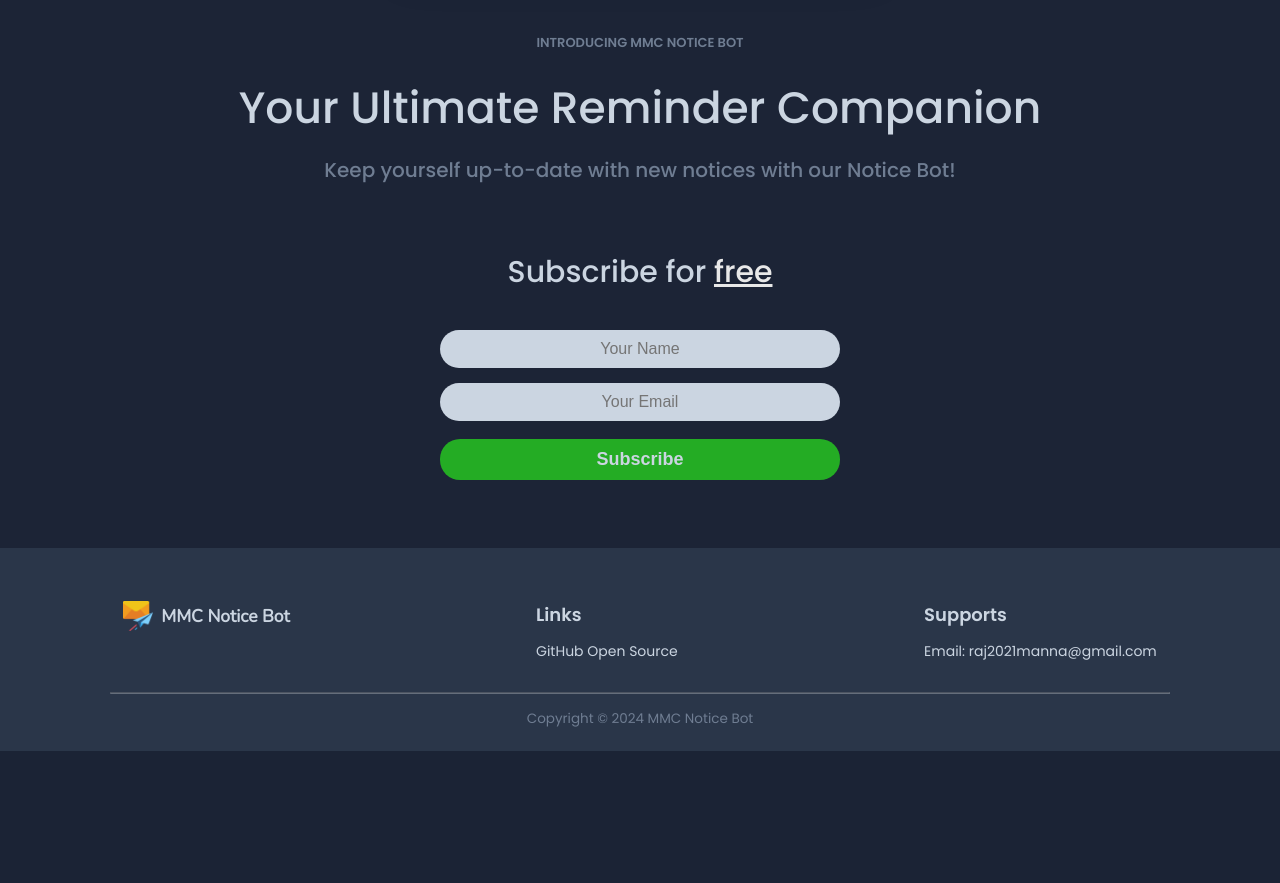
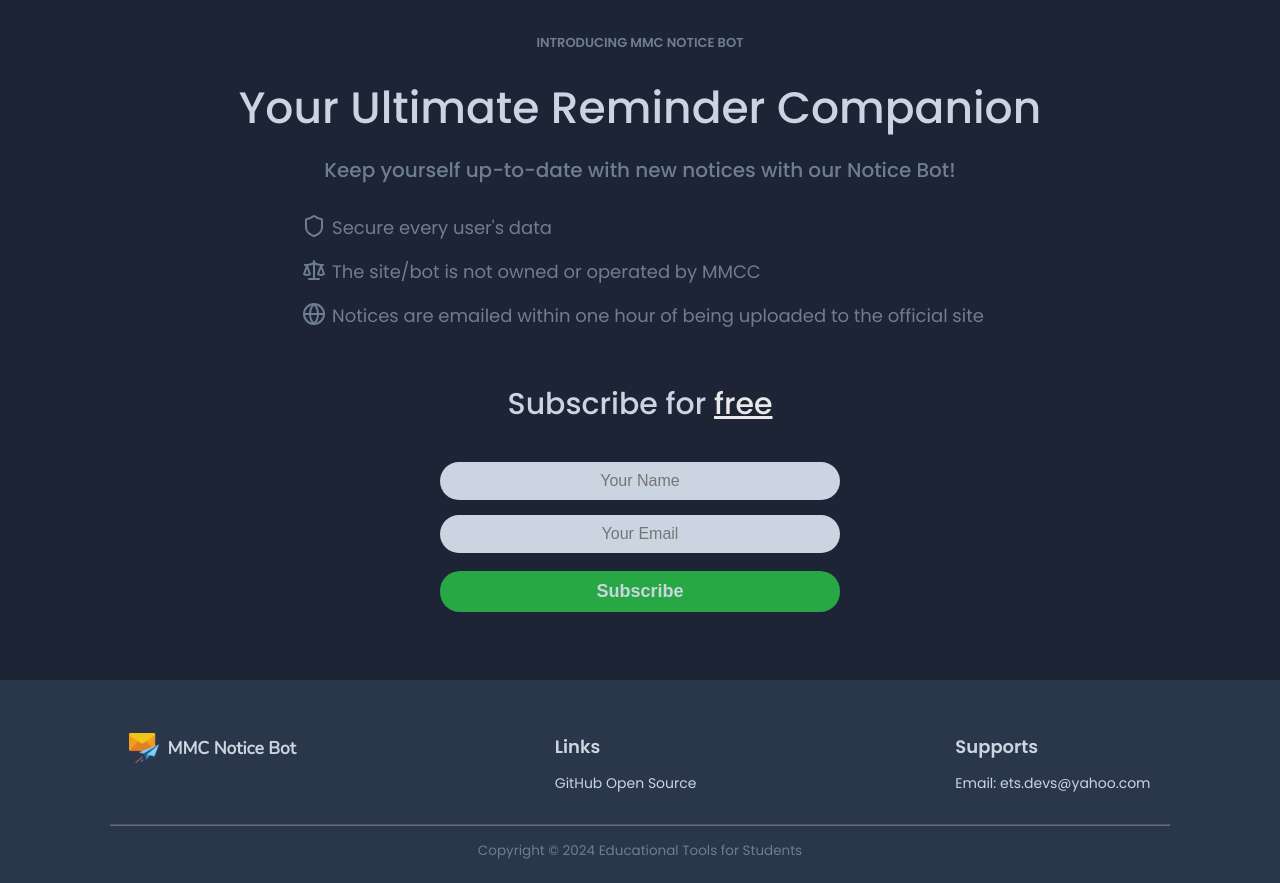
Before and after one commit to rajmanna-dev/www-mmc-noticebot, a Flask app: page / in a window 1280 px wide. Shown: the part 752-1635 px from the top of the page. Before the commit the page ends 1503 px from the top, so only its background shows below. Run offline with Flask 3, Linux system fonts and the light colour scheme.

```diff
--- a/app.py
+++ b/app.py
@@ -4,39 +4,53 @@ import re
 
 app = Flask(__name__)
 
-client = MongoClient('localhost', 27017)
-database = client.noticeBot
-users = database.users
 
-errors = []
-
-
-def validate_user(username, useremail):
-    if username == '':
+def validate_user(username, useremail, email_regex, collection_name):
+    errors = []
+    # Varify username
+    if not username:
         errors.append('Name is required')
     elif len(username) < 2:
         errors.append('Name must contain at least two characters')
-
-    regex = r'\b[A-Za-z0-9._%+-]+@[A-Za-z0-9.-]+\.[A-Z|a-z]{2,7}\b'
-    if useremail == '':
+    # Varify useremail
+    if not useremail:
         errors.append('Email is required')
-    elif not re.match(regex, useremail):
+    elif not email_regex.match(useremail):
         errors.append('Invalid Email ID')
+    else:
+        existing_user = collection_name.find_one({'useremail': useremail.lower()})
+        if existing_user:
+            errors.append('Email already exists')
     return errors
 
 
 @app.route('/', methods=['GET', 'POST'])
 def index():
-    warnings = None
+    success = False
     if request.method == 'POST':
-        check_errors = validate_user(request.form['userName'], request.form['userEmail'])
+        user_name = request.form['userName'].lower().replace(' ', '')
+        user_email = request.form['userEmail'].lower()
+
+        email_regex = re.compile(r'\b[A-Za-z0-9._%+-]+@[A-Za-z0-9.-]+\.[A-Z|a-z]{2,7}\b')
+        # Database connection code
+        client = MongoClient('localhost', 27017)
+        database = client.noticeBot
+        users_collection = database.users
+
+        check_errors = validate_user(user_name, user_email, email_regex, users_collection)
         if check_errors:
-            warnings = check_errors
+            client.close()
+            return render_template('index.html', errors=check_errors)
         else:
-            users.insert_one({'username': request.form['userName'].lower().replace(' ', ''), 'useremail': request.form['userEmail'].lower()})
-            print('Inserted!')
+            users_collection.insert_one({'username': user_name, 'useremail': user_email})
+            client.close()
+            success = True
+    return render_template('index.html', errros=None, success=success)
 
-    return render_template('index.html', warnings=warnings)
+
+@app.errorhandler(404)
+def page_not_found(e):
+    return render_template('404.html')
 
 
 if __name__ == '__main__':
--- a/config.py
+++ b/config.py
@@ -2,3 +2,4 @@ FROM = "raj2021manna@gmail.com"
 PASSWORD = "bbdq mgtr zqml eysv"
 DOMAIN = "http://www.mmccollege.co.in"
 NOTICE_URL = "http://www.mmccollege.co.in/NoticePage/Student%20Notice"
+SECRET_KEY = '\xd4+\xaf\x8f\xe6\xa1\x0bW\xb1\x84\x7f\x19\x0b\xc4\xdb\x98,\xb2oV\x99\xd4\x02'
--- a/static/css/style.css
+++ b/static/css/style.css
@@ -175,6 +198,22 @@ main {
   margin: 1.5rem auto;
 }
 
+.features {
+    padding: 0 2rem;
+    color: #6f7d92;
+    list-style: none;
+    font-size: 1.8rem;
+}
+
+.features li {
+    display: flex;
+    margin-top: 1.4rem;
+}
+
+.features svg {
+    margin: 0 6px 6px 6px;
+}
+
 /* Subscribe Section */
 .subscribe--section {
   width: 500px;
@@ -219,11 +258,11 @@ main {
   color: #cbd5e1;
   font-size: 1.8rem;
   border-radius: 20px;
-  background-color: rgb(36, 172, 36);
+  background-color: #28a745;
 }
 
 #btn--subscribe:hover {
-  background-color: rgb(57, 201, 57);
+  background-color: #1A9937;
 }
 
 /* Footer Section */
--- a/static/js/script.js
+++ b/static/js/script.js
@@ -0,0 +1 @@
+'use strict'
--- /dev/null
+++ b/templates/base.html
@@ -0,0 +1,160 @@
+<!DOCTYPE html>
+<html lang="en">
+  <head>
+    <meta charset="UTF-8" />
+    <meta name="viewport" content="width=device-width, initial-scale=1.0" />
+    <title>{% block title %} {% endblock %}</title>
+    <link
+      rel="shortcut icon"
+      href="{{ url_for('static', filename='img/logo.png') }}"
+      type="image/x-icon"
+    />
+    <link rel="stylesheet" href="{{ url_for('static', filename='css/style.css') }}" />
+  </head>
+  <body>
+    <nav class="navbar">
+      <div class="logo--section">
+        <a class="nav--link" href="/">
+          <img
+            src="{{ url_for('static', filename='img/logo.png') }}"
+            class="logo--img"
+            width="30"
+            height="30"
+            alt="Bot"
+          />
+          MMC Notice Bot
+        </a>
+      </div>
+      <div class="nav--menus">
+        <ul class="nav--items">
+          <li>
+            <a class="nav--link" href="/">
+              <svg
+                xmlns="http://www.w3.org/2000/svg"
+                width="24"
+                height="24"
+                viewBox="0 0 24 24"
+                fill="none"
+                stroke="currentColor"
+                stroke-width="2"
+                stroke-linecap="round"
+                stroke-linejoin="round"
+                class="lucide lucide-home"
+              >
+                <path d="m3 9 9-7 9 7v11a2 2 0 0 1-2 2H5a2 2 0 0 1-2-2z" />
+                <polyline points="9 22 9 12 15 12 15 22" />
+              </svg>
+              Home
+            </a>
+          </li>
+          <li>
+            <a class="nav--link" href="#about">
+              <svg
+                xmlns="http://www.w3.org/2000/svg"
+                width="24"
+                height="24"
+                viewBox="0 0 24 24"
+                fill="none"
+                stroke="currentColor"
+                stroke-width="2"
+                stroke-linecap="round"
+                stroke-linejoin="round"
+                class="lucide lucide-info"
+              >
+                <circle cx="12" cy="12" r="10" />
+                <path d="M12 16v-4" />
+                <path d="M12 8h.01" />
+              </svg>
+              About</a
+            >
+          </li>
+          <li>
+            <a class="nav--link" href="#subscribe">
+              <svg
+                xmlns="http://www.w3.org/2000/svg"
+                width="24"
+                height="24"
+                viewBox="0 0 24 24"
+                fill="none"
+                stroke="currentColor"
+                stroke-width="2"
+                stroke-linecap="round"
+                stroke-linejoin="round"
+                class="lucide lucide-bot"
+              >
+                <path d="M12 8V4H8" />
+                <rect width="16" height="12" x="4" y="8" rx="2" />
+                <path d="M2 14h2" />
+                <path d="M20 14h2" />
+                <path d="M15 13v2" />
+                <path d="M9 13v2" />
+              </svg>
+              Subscribe
+            </a>
+          </li>
+          <li>
+            <a
+              class="nav--link"
+              href="https://github.com/rajmanna-dev/MMC-Notice-Automation.git"
+              target="_blank"
+            >
+              <svg
+                xmlns="http://www.w3.org/2000/svg"
+                width="24"
+                height="24"
+                viewBox="0 0 24 24"
+                fill="none"
+                stroke="currentColor"
+                stroke-width="2"
+                stroke-linecap="round"
+                stroke-linejoin="round"
+                class="lucide lucide-github"
+              >
+                <path
+                  d="M15 22v-4a4.8 4.8 0 0 0-1-3.5c3 0 6-2 6-5.5.08-1.25-.27-2.48-1-3.5.28-1.15.28-2.35 0-3.5 0 0-1 0-3 1.5-2.64-.5-5.36-.5-8 0C6 2 5 2 5 2c-.3 1.15-.3 2.35 0 3.5A5.403 5.403 0 0 0 4 9c0 3.5 3 5.5 6 5.5-.39.49-.68 1.05-.85 1.65-.17.6-.22 1.23-.15 1.85v4"
+                />
+                <path d="M9 18c-4.51 2-5-2-7-2" />
+              </svg>
+              GitHub Open Source
+            </a>
+          </li>
+        </ul>
+      </div>
+      <div class="btn--report">
+        <a class="nav--link" href="mailto:ets.devs@yahoo.com">
+          <svg
+            xmlns="http://www.w3.org/2000/svg"
+            width="24"
+            height="24"
+            viewBox="0 0 24 24"
+            fill="none"
+            stroke="currentColor"
+            stroke-width="2"
+            stroke-linecap="round"
+            stroke-linejoin="round"
+            class="lucide lucide-bug"
+          >
+            <path d="m8 2 1.88 1.88" />
+            <path d="M14.12 3.88 16 2" />
+            <path d="M9 7.13v-1a3.003 3.003 0 1 1 6 0v1" />
+            <path
+              d="M12 20c-3.3 0-6-2.7-6-6v-3a4 4 0 0 1 4-4h4a4 4 0 0 1 4 4v3c0 3.3-2.7 6-6 6"
+            />
+            <path d="M12 20v-9" />
+            <path d="M6.53 9C4.6 8.8 3 7.1 3 5" />
+            <path d="M6 13H2" />
+            <path d="M3 21c0-2.1 1.7-3.9 3.8-4" />
+            <path d="M20.97 5c0 2.1-1.6 3.8-3.5 4" />
+            <path d="M22 13h-4" />
+            <path d="M17.2 17c2.1.1 3.8 1.9 3.8 4" />
+          </svg>
+          Bug Report
+        </a>
+      </div>
+    </nav>
+
+  {% block body %} {% endblock %}
+
+    <script src="{{ url_for('static', filename='js/script.js') }}"></script>
+    </body>
+</html>
--- a/templates/index.html
+++ b/templates/index.html
@@ -1,158 +1,8 @@
-<!DOCTYPE html>
-<html lang="en">
-  <head>
-    <meta charset="UTF-8" />
-    <meta name="viewport" content="width=device-width, initial-scale=1.0" />
-    <title>MMC Notice Bot</title>
-    <link
-      rel="shortcut icon"
-      href="../static/img/logo.png"
-      type="image/x-icon"
-    />
-    <link rel="stylesheet" href="../static/css/style.css" />
-  </head>
-  <body>
-    <nav class="navbar">
-      <div class="logo--section">
-        <a class="nav--link" href="/">
-          <img
-            src="../static/img/logo.png"
-            class="logo--img"
-            width="30"
-            height="30"
-            alt="Bot"
-          />
-          MMC Notice Bot
-        </a>
-      </div>
-      <div class="nav--menus">
-        <ul class="nav--items">
-          <li>
-            <a class="nav--link" href="/">
-              <svg
-                xmlns="http://www.w3.org/2000/svg"
-                width="24"
-                height="24"
-                viewBox="0 0 24 24"
-                fill="none"
-                stroke="currentColor"
-                stroke-width="2"
-                stroke-linecap="round"
-                stroke-linejoin="round"
-                class="lucide lucide-home"
-              >
-                <path d="m3 9 9-7 9 7v11a2 2 0 0 1-2 2H5a2 2 0 0 1-2-2z" />
-                <polyline points="9 22 9 12 15 12 15 22" />
-              </svg>
-              Home
-            </a>
-          </li>
-          <li>
-            <a class="nav--link" href="#about">
-              <svg
-                xmlns="http://www.w3.org/2000/svg"
-                width="24"
-                height="24"
-                viewBox="0 0 24 24"
-                fill="none"
-                stroke="currentColor"
-                stroke-width="2"
-                stroke-linecap="round"
-                stroke-linejoin="round"
-                class="lucide lucide-info"
-              >
-                <circle cx="12" cy="12" r="10" />
-                <path d="M12 16v-4" />
-                <path d="M12 8h.01" />
-              </svg>
-              About</a
-            >
-          </li>
-          <li>
-            <a class="nav--link" href="#subscribe">
-              <svg
-                xmlns="http://www.w3.org/2000/svg"
-                width="24"
-                height="24"
-                viewBox="0 0 24 24"
-                fill="none"
-                stroke="currentColor"
-                stroke-width="2"
-                stroke-linecap="round"
-                stroke-linejoin="round"
-                class="lucide lucide-bot"
-              >
-                <path d="M12 8V4H8" />
-                <rect width="16" height="12" x="4" y="8" rx="2" />
-                <path d="M2 14h2" />
-                <path d="M20 14h2" />
-                <path d="M15 13v2" />
-                <path d="M9 13v2" />
-              </svg>
-              Subscribe
-            </a>
-          </li>
-          <li>
-            <a
-              class="nav--link"
-              href="https://github.com/rajmanna-dev/MMC-Notice-Automation.git"
-              target="_blank"
-            >
-              <svg
-                xmlns="http://www.w3.org/2000/svg"
-                width="24"
-                height="24"
-                viewBox="0 0 24 24"
-                fill="none"
-                stroke="currentColor"
-                stroke-width="2"
-                stroke-linecap="round"
-                stroke-linejoin="round"
-                class="lucide lucide-github"
-              >
-                <path
-                  d="M15 22v-4a4.8 4.8 0 0 0-1-3.5c3 0 6-2 6-5.5.08-1.25-.27-2.48-1-3.5.28-1.15.28-2.35 0-3.5 0 0-1 0-3 1.5-2.64-.5-5.36-.5-8 0C6 2 5 2 5 2c-.3 1.15-.3 2.35 0 3.5A5.403 5.403 0 0 0 4 9c0 3.5 3 5.5 6 5.5-.39.49-.68 1.05-.85 1.65-.17.6-.22 1.23-.15 1.85v4"
-                />
-                <path d="M9 18c-4.51 2-5-2-7-2" />
-              </svg>
-              GitHub Open Source
-            </a>
-          </li>
-        </ul>
-      </div>
-      <div class="btn--report">
-        <a class="nav--link" href="mailto:raj2021manna@gmail.com">
-          <svg
-            xmlns="http://www.w3.org/2000/svg"
-            width="24"
-            height="24"
-            viewBox="0 0 24 24"
-            fill="none"
-            stroke="currentColor"
-            stroke-width="2"
-            stroke-linecap="round"
-            stroke-linejoin="round"
-            class="lucide lucide-bug"
-          >
-            <path d="m8 2 1.88 1.88" />
-            <path d="M14.12 3.88 16 2" />
-            <path d="M9 7.13v-1a3.003 3.003 0 1 1 6 0v1" />
-            <path
-              d="M12 20c-3.3 0-6-2.7-6-6v-3a4 4 0 0 1 4-4h4a4 4 0 0 1 4 4v3c0 3.3-2.7 6-6 6"
-            />
-            <path d="M12 20v-9" />
-            <path d="M6.53 9C4.6 8.8 3 7.1 3 5" />
-            <path d="M6 13H2" />
-            <path d="M3 21c0-2.1 1.7-3.9 3.8-4" />
-            <path d="M20.97 5c0 2.1-1.6 3.8-3.5 4" />
-            <path d="M22 13h-4" />
-            <path d="M17.2 17c2.1.1 3.8 1.9 3.8 4" />
-          </svg>
-          Bug Report
-        </a>
-      </div>
-    </nav>
+{% extends "base.html" %}
 
+{% block title %} MMC Notice Bot {% endblock %}
+
+{% block body %}
     <main>
       <section class="introduction--section text-center">
         <a href="#about" class="intro--link">
@@ -179,23 +29,52 @@
           <span class="highlight">Notice Searches</span>
         </h1>
         <h2 class="vision">
-          Automate the boring stuffs with <span class="underline">Bot</span>
+          Automate the boring stuffs with <span class="underline"><a href="https://en.wikipedia.org/wiki/Internet_bot" target="_blank">Bot</a></span>
         </h2>
-        <img src="../static/img/mail-gif.gif" alt="postman" class="postman" />
+        <img src="{{ url_for('static', filename='img/postman.gif') }}" alt="postman" class="postman" />
         <p id="about">INTRODUCING MMC NOTICE BOT</p>
         <h3 id="intro--headline">Your Ultimate Reminder Companion</h3>
         <p class="intro--text">
           Keep yourself up-to-date with new notices with our Notice Bot!
         </p>
+        <ul class="features">
+          <li>
+            <svg xmlns="http://www.w3.org/2000/svg" width="24" height="24" viewBox="0 0 24 24" fill="none" stroke="currentColor" stroke-width="2" stroke-linecap="round" stroke-linejoin="round" class="lucide lucide-shield"><path d="M20 13c0 5-3.5 7.5-7.66 8.95a1 1 0 0 1-.67-.01C7.5 20.5 4 18 4 13V6a1 1 0 0 1 1-1c2 0 4.5-1.2 6.24-2.72a1.17 1.17 0 0 1 1.52 0C14.51 3.81 17 5 19 5a1 1 0 0 1 1 1z"/></svg>
+            <p>Secure every user's data</p>
+          </li>
+          <li>
+            <svg xmlns="http://www.w3.org/2000/svg" width="24" height="24" viewBox="0 0 24 24" fill="none" stroke="currentColor" stroke-width="2" stroke-linecap="round" stroke-linejoin="round" class="lucide lucide-scale"><path d="m16 16 3-8 3 8c-.87.65-1.92 1-3 1s-2.13-.35-3-1Z"/><path d="m2 16 3-8 3 8c-.87.65-1.92 1-3 1s-2.13-.35-3-1Z"/><path d="M7 21h10"/><path d="M12 3v18"/><path d="M3 7h2c2 0 5-1 7-2 2 1 5 2 7 2h2"/></svg>
+            <p>The site/bot is not owned or operated by MMCC</p>
+          </li>
+          <li>
+            <svg xmlns="http://www.w3.org/2000/svg" width="24" height="24" viewBox="0 0 24 24" fill="none" stroke="currentColor" stroke-width="2" stroke-linecap="round" stroke-linejoin="round" class="lucide lucide-globe"><circle cx="12" cy="12" r="10"/><path d="M12 2a14.5 14.5 0 0 0 0 20 14.5 14.5 0 0 0 0-20"/><path d="M2 12h20"/></svg>
+            <p>Notices are emailed within one hour of being uploaded to the official site</p>
+          </li>
+        </ul>
       </section>
       <section class="subscribe--section text-center" id="subscribe">
         <h3 class="subscribe--text">
           Subscribe for <span class="underline">free</span>
         </h3>
-        <form method="post" class="subscribe--form">
+        {% if errors %}
+          {% for error in errors %}
+            <p class="error">
+              <svg xmlns="http://www.w3.org/2000/svg" width="24" height="24" viewBox="0 0 24 24" fill="none" stroke="currentColor" stroke-width="2" stroke-linecap="round" stroke-linejoin="round" class="lucide lucide-circle-x"><circle cx="12" cy="12" r="10"/><path d="m15 9-6 6"/><path d="m9 9 6 6"/></svg>
+              {{ error }}
+            </p>
+          {% endfor %}
+        {% endif %}
+        {% if success %}
+            <p class="success">
+              <svg xmlns="http://www.w3.org/2000/svg" width="24" height="24" viewBox="0 0 24 24" fill="none" stroke="currentColor" stroke-width="2" stroke-linecap="round" stroke-linejoin="round" class="lucide lucide-check"><path d="M20 6 9 17l-5-5"/></svg>
+              Subscribed Successfully
+            </p>
+        {% endif %}
+        <form method="post" class="subscribe--form" id="subs--form">
           <input
             type="text"
             class="userName"
+            id="user-name"
             name="userName"
             placeholder="Your Name"
             required
@@ -203,6 +82,7 @@
           <input
             type="email"
             class="userEmail"
+            id="user-email"
             name="userEmail"
             placeholder="Your Email"
             required
@@ -215,7 +95,7 @@
           <div class="logo--section footer--logo">
             <a class="nav--link" href="/">
               <img
-                src="../static/img/logo.png"
+                src="{{ url_for('static', filename='img/logo.png') }}"
                 class="logo--img"
                 width="30"
                 height="30"
@@ -236,8 +116,8 @@
             <p class="footer-p">Supports</p>
             <ul class="footer--list">
               <li>
-                <a href="mailto:raj2021manna@gmail.com"
-                  >Email: raj2021manna@gmail.com</a
+                <a href="mailto:ets.devs@yahoo.com"
+                  >Email: ets.devs@yahoo.com</a
                 >
               </li>
             </ul>
@@ -245,9 +125,8 @@
         </div>
         <hr />
         <div class="copyright--text text-center">
-          <p>Copyright &copy; 2024 MMC Notice Bot</p>
+          <p>Copyright &copy; 2024 Educational Tools for Students</p>
         </div>
       </footer>
     </main>
-  </body>
-</html>
+{% endblock %}
```
Also changed, not shown: other parts of static/css/style.css (+47 -0 lines), bot.py (renamed from main.py, +31 -24 lines), templates/404.html (added, +10 -0 lines), README.md, 1 other file.
